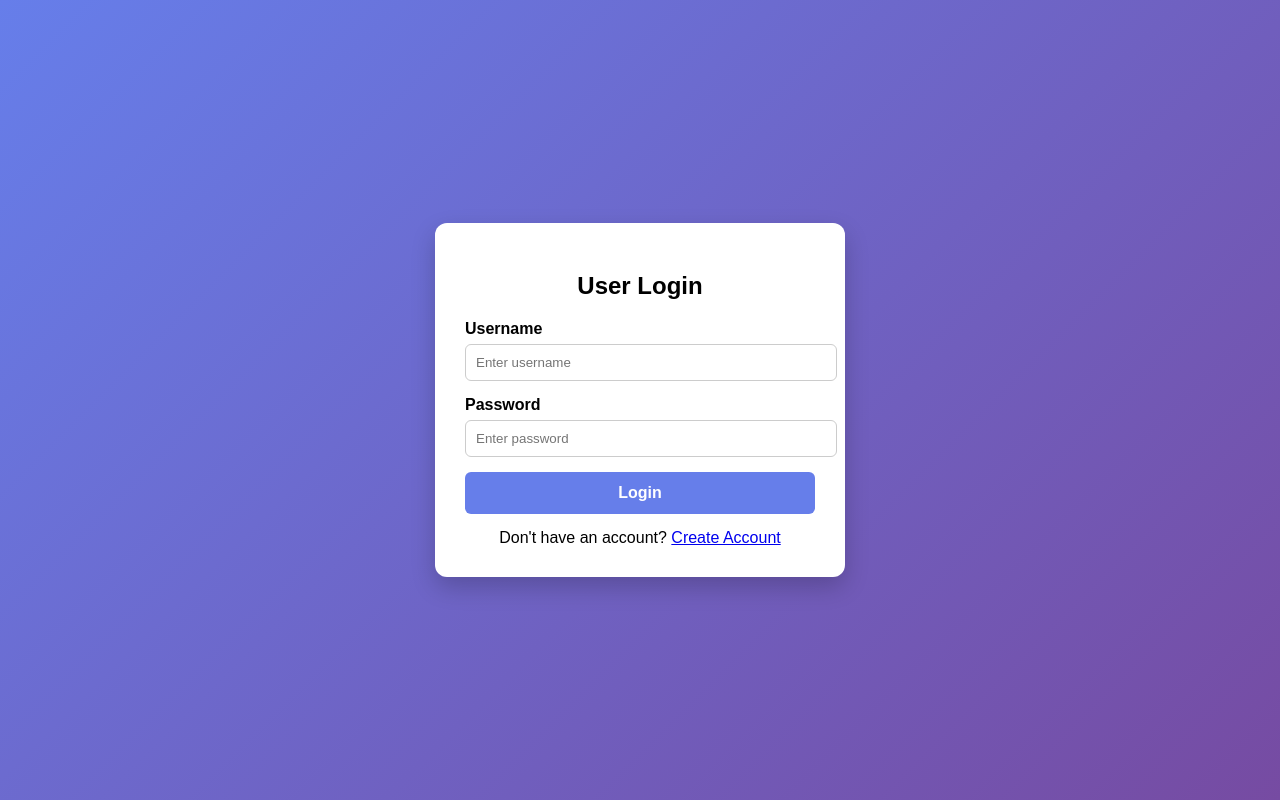
After one commit to Saujankhnl/e_commerce, a Django app: page /account/user_login/ in a window 1280 px wide. The commit adds this page. Run offline with Django 5.2, Linux system fonts and the light colour scheme.

Commit message:
feat: Added login page after registration

```diff
--- /dev/null
+++ b/account/templates/account/user_login.html
@@ -0,0 +1,121 @@
+<!DOCTYPE html>
+<html lang="en">
+<head>
+    <meta charset="UTF-8">
+    <meta name="viewport" content="width=device-width, initial-scale=1.0">
+    <title>User Login</title>
+
+    <style>
+        body {
+            margin: 0;
+            padding: 0;
+            height: 100vh;
+            font-family: Arial, sans-serif;
+            background: linear-gradient(135deg, #667eea, #764ba2);
+            display: flex;
+            justify-content: center;
+            align-items: center;
+        }
+
+        .login-box {
+            background: #ffffff;
+            width: 350px;
+            padding: 30px;
+            border-radius: 12px;
+            box-shadow: 0 10px 25px rgba(0,0,0,0.2);
+        }
+
+        h2 {
+            text-align: center;
+            margin-bottom: 20px;
+        }
+
+        label {
+            display: block;
+            margin-bottom: 6px;
+            font-weight: bold;
+        }
+
+        input {
+            width: 100%;
+            padding: 10px;
+            margin-bottom: 15px;
+            border-radius: 6px;
+            border: 1px solid #ccc;
+        }
+
+        .btn {
+            display: block;
+            text-align: center;
+            background: #667eea;
+            color: white;
+            padding: 12px;
+            border-radius: 6px;
+            text-decoration: none;
+            font-weight: bold;
+        }
+
+        .btn:hover {
+            background: #5a67d8;
+        }
+
+        .register-link {
+            text-align: center;
+            margin-top: 15px;
+        }
+
+        .error {
+            color: red;
+            text-align: center;
+            margin-bottom: 10px;
+        }
+    </style>
+</head>
+<body>
+
+<div class="login-box">
+    <h2>User Login</h2>
+
+    <div class="error" id="error-msg"></div>
+
+    <label>Username</label>
+    <input type="text" id="username" placeholder="Enter username">
+
+    <label>Password</label>
+    <input type="password" id="password" placeholder="Enter password">
+
+    <!-- Anchor controlled by JS -->
+    <a href="#" class="btn" onclick="loginUser()">Login</a>
+
+    <div class="register-link">
+        Don't have an account?
+        <a href="{% url 'ecommerce:register' %}">Create Account</a>
+    </div>
+</div>
+
+<script>
+    // Autofill from localStorage
+    window.onload = function () {
+        document.getElementById("username").value =
+            localStorage.getItem("reg_username") || "";
+        document.getElementById("password").value =
+            localStorage.getItem("reg_password") || "";
+    };
+
+    function loginUser() {
+        const username = document.getElementById("username").value.trim();
+        const password = document.getElementById("password").value.trim();
+        const errorMsg = document.getElementById("error-msg");
+
+        if (username === "" || password === "") {
+            errorMsg.innerText = "Both fields are required!";
+            return;
+        }
+
+        // Redirect only if validation passes
+        window.location.href = "{% url 'ecommerce:home' %}";
+    }
+</script>
+
+</body>
+</html>
--- a/account/urls.py
+++ b/account/urls.py
@@ -7,4 +7,5 @@ urlpatterns = [
 
     path('admin_page/', views.admin_page, name='admin_page'),
     path('admin_login/', views.admin_login, name='admin_login'),
+    path('user_login/',views.user_login,name='user_login'),
 ]
--- a/account/views.py
+++ b/account/views.py
@@ -5,6 +5,9 @@ from django.contrib.auth.decorators import login_required, user_passes_test
 from django.db.models import Sum
 import datetime
 from shop.models import Product, Category, Sale
+
+def user_login(request):
+    return render(request, 'account/user_login.html')
 
 def is_admin(user):
     """Check if user is staff/admin"""
```
Also changed, not shown: ecommerce/templates/ecommerce/register.html (+20 -5 lines).
